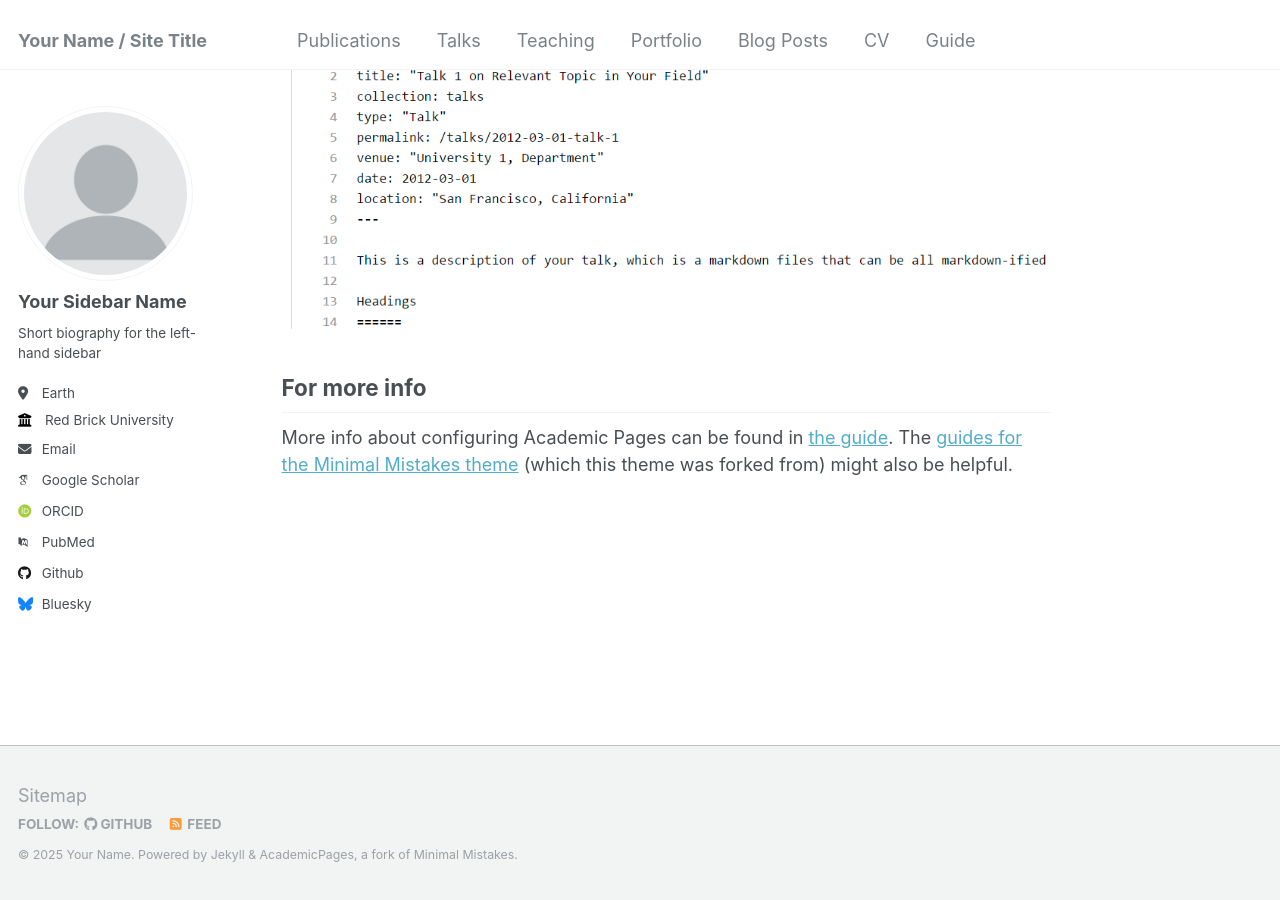
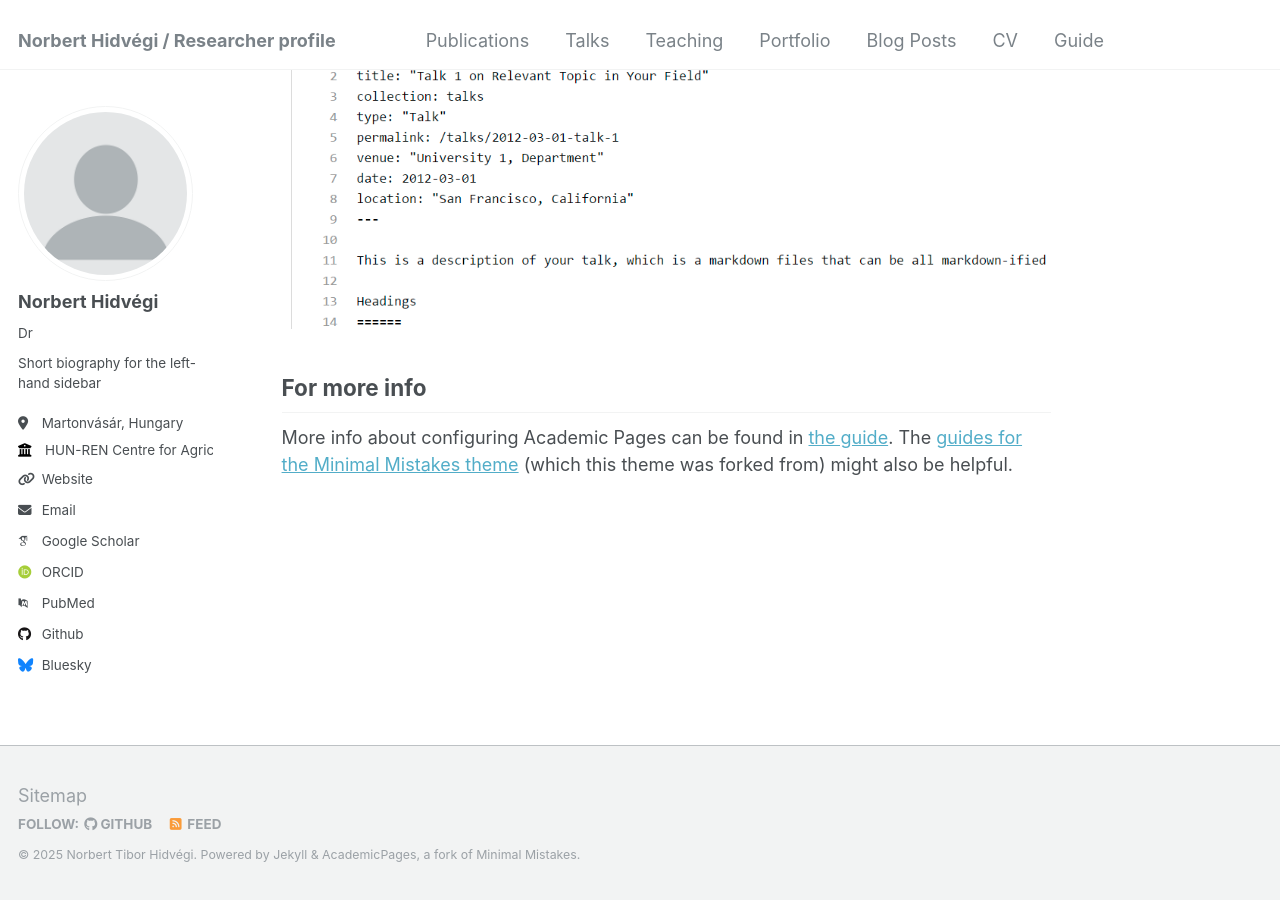
Before and after one commit to hidvegin/hidvegin.github.io, a Jekyll site: the page built from _pages/about.md, in a window 1280 px wide and 900 px high, scrolled down 2660 px. Built offline with Jekyll 4.4.1, drawn with Linux system fonts in a browser that asks for light colours; some web fonts are replaced.

Commit message:
Update site configuration with personal details for Norbert Hidvégi

```diff
--- a/_config.yml
+++ b/_config.yml
@@ -8,13 +8,13 @@
 
 # Basic Site Settings
 locale                   : "en-US"
-title                    : "Your Name / Site Title"
+title                    : "Norbert Hidvégi / Researcher profile"
 title_separator          : "-"
-name                     : &name "Your Name"
+name                     : &name "Norbert Tibor Hidvégi"
 description              : &description "personal description"
-url                      : https://academicpages.github.io # the base hostname & protocol for your site e.g. "https://mmistakes.github.io"
+url                      : https://hidvegin.github.io # the base hostname & protocol for your site e.g. "https://mmistakes.github.io"
 baseurl                  : "" # the subpath of your site, e.g. "/blog"
-repository               : "academicpages/academicpages.github.io"
+repository               : "hidvegin/hidvegin.github.io"
 
 # Site Author - The following control what appear as part of the author content on the side bar.
 #               If a field is blank the icon and link will not appear, otherwise it will be shown.
@@ -22,13 +22,13 @@ repository               : "academicpages/academicpages.github.io"
 author:
   # Biographic information
   avatar           : "profile.png"
-  name             : "Your Sidebar Name"
-  pronouns         : # example: "she/her"
+  name             : "Norbert Hidvégi"
+  pronouns         : "Dr"
   bio              : "Short biography for the left-hand sidebar"
-  location         : "Earth"
-  employer         : "Red Brick University"
-  uri              : # URL
-  email            : "none@example.org"
+  location         : "Martonvásár, Hungary"
+  employer         : "HUN-REN Centre for Agricultural Research, Agricultural Institute"
+  uri              : https://atk.hun-ren.hu/en/mgi_angol/
+  email            : "norbert.hidvegi@atk.hun-ren.hu"
 
   # Academic websites
   arxiv            : # URL - Update with the correct link to your profile
```
